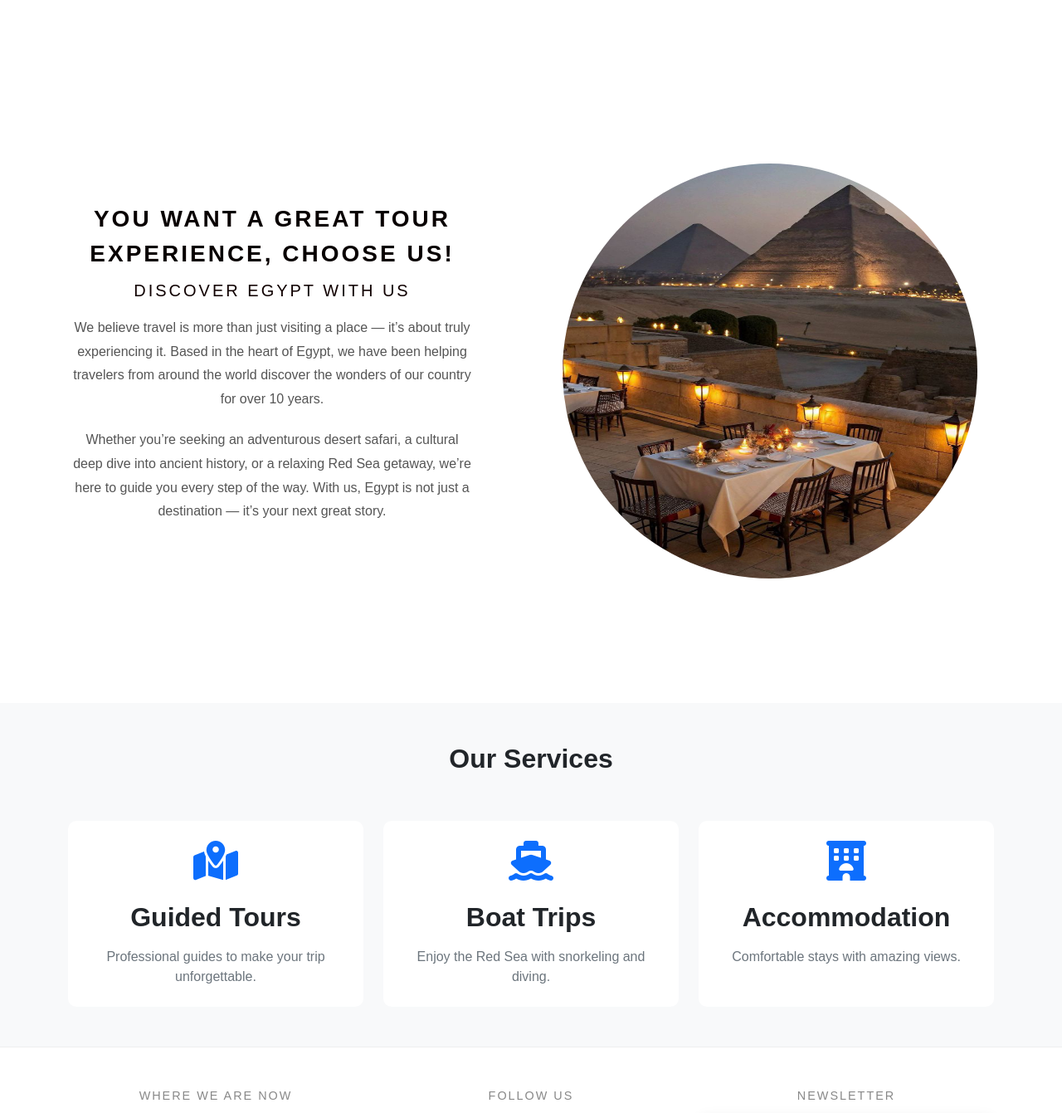
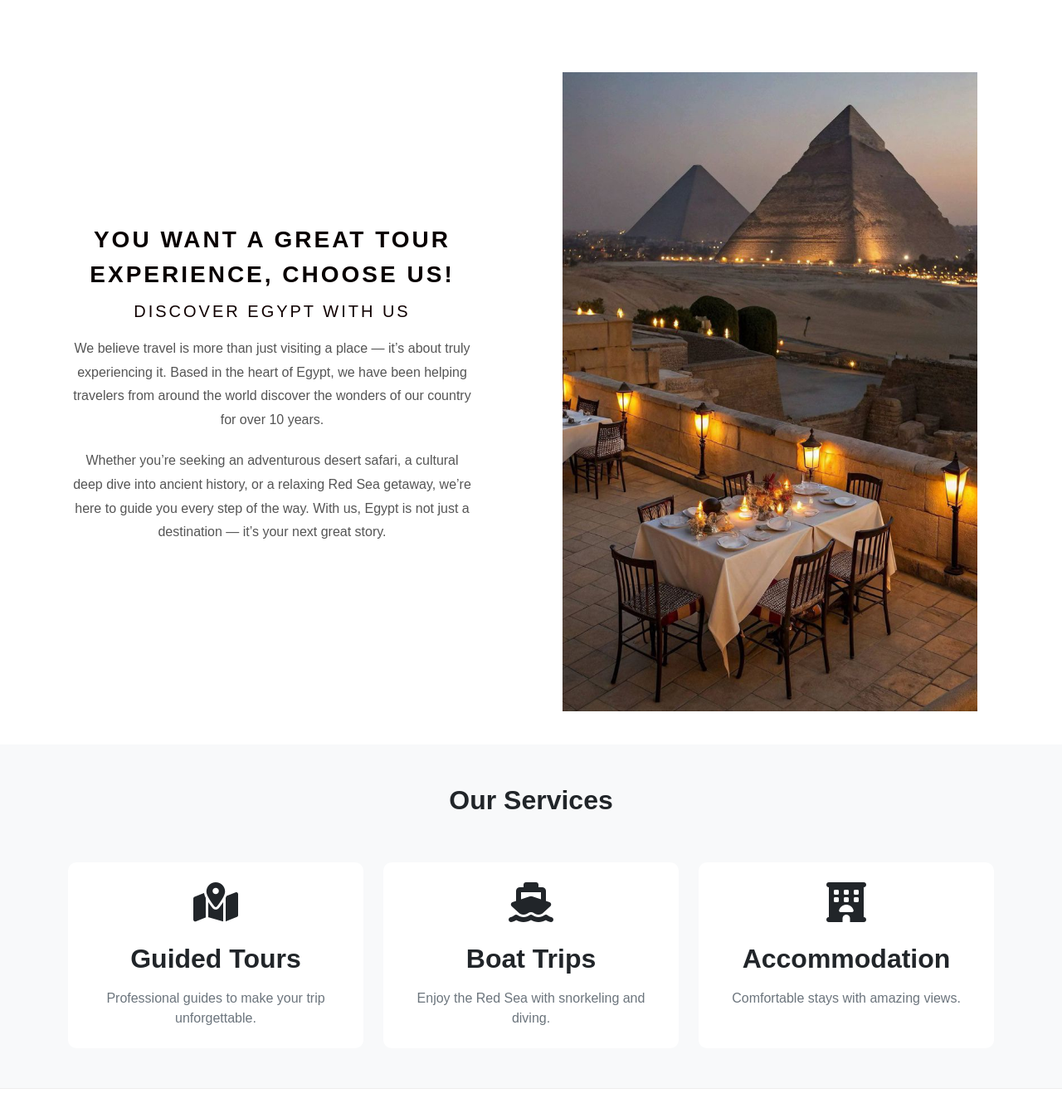
Before and after one commit to ranaelmallah/Travel-Agency, a Flask app: page /about in a window 1280 px wide. Shown: the part 561-1902 px from the top of the page at 83% size. Run offline with Flask 3, Linux system fonts and the light colour scheme.

Commit message:
add  new section

```diff
--- a/templates/about.html
+++ b/templates/about.html
@@ -18,8 +18,13 @@
 <body>
     <!-- import navbar  -->
     {%include 'nav.html'%}
-    <header class="about-header"></header>
+    <div class="about-header">
+        <div class="header-text">
+            <p>Know who we are</p>
+        </div>
+    </div>
     <section class="about-section mt-5 row align-items-center">
+
         <!-- Text content -->
         <div class="about-content col-12 col-md-6">
             <div class="intro-title fw-bold fs-3 mb-2">You Want A Great Tour Experience, Choose Us!</div>
@@ -37,7 +42,7 @@
         </div>
         <!-- Imag -->
         <div class="col-12 col-md-6 text-center ">
-            <img src="../static/imgs/download (5).jpeg" alt="Egypt Tour" class="rounded-circle ">
+            <img src="../static/imgs/download (5).jpeg" alt="Egypt Tour" class="h-75 ">
         </div>
     </section>
     <section id="services" class="py-5 bg-light">
@@ -48,7 +53,7 @@
                     <div class="card h-100 border-0 service-card bg-white">
                         <div class="card-body text-center p-4">
                             <div class="icon-wrapper mb-4">
-                                <i class="fas fa-map-marked-alt fa-3x text-primary"></i>
+                                <i class="fas fa-map-marked-alt fa-3x text-dark"></i>
                             </div>
                             <h4 class="card-title">Guided Tours</h4>
                             <p class="card-text">Professional guides to make your trip unforgettable.</p>
@@ -59,7 +64,7 @@
                     <div class="card h-100 border-0 service-card bg-white">
                         <div class="card-body text-center p-4">
                             <div class="icon-wrapper mb-4">
-                                <i class="fas fa-ship fa-3x text-primary"></i>
+                                <i class="fas fa-ship fa-3x text-dark"></i>
                             </div>
                             <h4 class="card-title">Boat Trips</h4>
                             <p class="card-text">Enjoy the Red Sea with snorkeling and diving.</p>
@@ -70,7 +75,7 @@
                     <div class="card h-100 border-0 service-card bg-white">
                         <div class="card-body text-center p-4">
                             <div class="icon-wrapper mb-4">
-                                <i class="fas fa-hotel fa-3x text-primary"></i>
+                                <i class="fas fa-hotel fa-3x text-dark"></i>
                             </div>
                             <h4 class="card-title">Accommodation</h4>
                             <p class="card-text">Comfortable stays with amazing views.</p>
```
